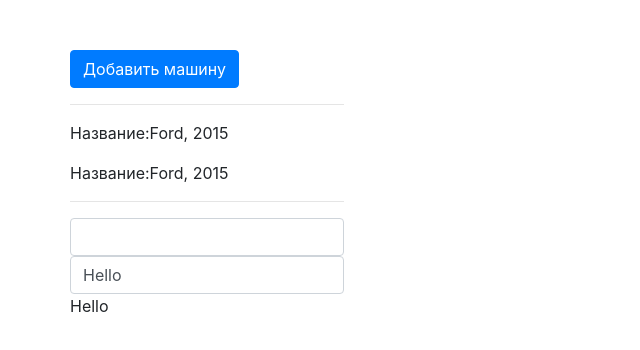
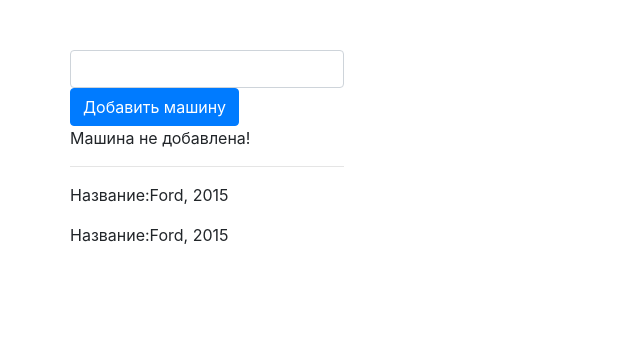
Before and after one commit to EvgenySamohvalov/Home_bookkeeping, an Angular app: page / in a window 1280 px wide. Shown: the top 350 px of the page, without its empty margins (0-640 px from the left). Built offline with nearby package versions, Linux system fonts and the light colour scheme.

Commit message:
feat: add button(learn directive ngIf)

```diff
--- a/src/app/cars/cars.component.html
+++ b/src/app/cars/cars.component.html
@@ -1,14 +1,10 @@
+<input type="text" class="form-control" [(ngModel)]="carName">
 <button class="btn btn-primary" (click)="addCar()">Добавить машину</button>
-<p>{{addCarStatus}}</p>
+<p *ngIf="!addCarStatus; else successStatus">Машина не добавлена!</p>
+<ng-template #successStatus>
+    <p>Машина добавлена!</p>
+</ng-template>
+
 <hr>
 <app-car></app-car>
 <app-car></app-car>
-
-<hr>
-
-<input type="text" class="form-control" (keyup.enter)="onKeyUp($event)">
-<!-- [забираем данные из компонента в шаблон] -->
-<!-- (забираем данные из шаблона в компонент) -->
-<input type="text" class="form-control" [(ngModel)]="inputText">
-
-<p>{{inputText}}</p>
--- a/src/app/cars/cars.component.ts
+++ b/src/app/cars/cars.component.ts
@@ -9,16 +9,12 @@
   constructor() {
 
   }
-
-  addCarStatus = '';
+  addCarStatus = false;
+  carName = '';
 
   addCar() {
-    this.addCarStatus = 'Машина добавлена!'
+    this.addCarStatus = true;
   }
 
-  inputText = 'Hello';
-  onKeyUp(event) {
-    this.inputText = event.target.value;
-  }
 
 }
```
